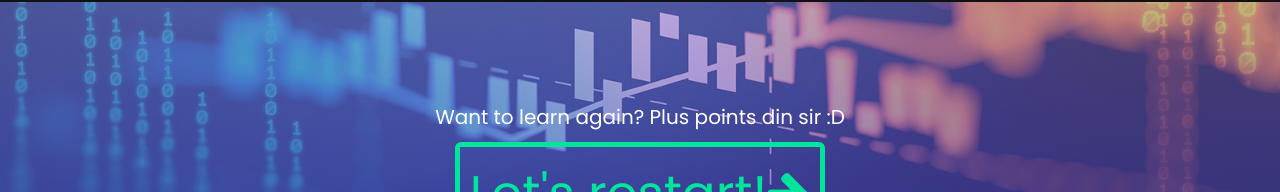
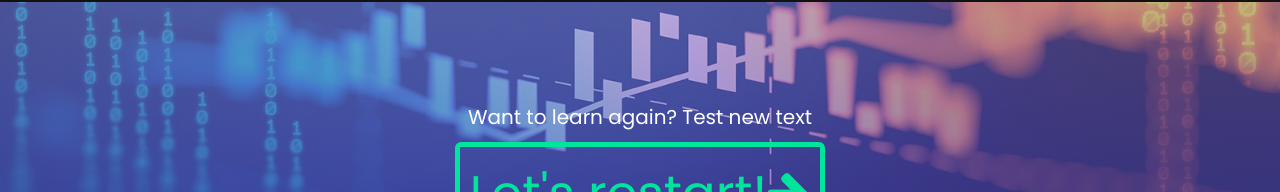
Before and after one commit to AshtonRaymundo/KosmicCircles, a plain HTML site: page index.html in a window 1280 px wide. Shown: the part 4364-4556 px from the top of the page. Drawn offline with Linux system fonts and the light colour scheme.

Commit message:
Update index.html

```diff
--- a/index.html
+++ b/index.html
@@ -209,7 +209,7 @@
     <section class="hire" id="hire">
         <div class="max-width">
             <div class="hire-content align">
-                <label class="sub-text">Want to learn again? Plus points din sir :D</label>
+                <label class="sub-text">Want to learn again? Test new text</label>
                 <a href="#home" class="main-text">Let's restart!<i class="fa fa-arrow-right" aria-hidden="true"></i></a>
             </div>
         </div>
```
